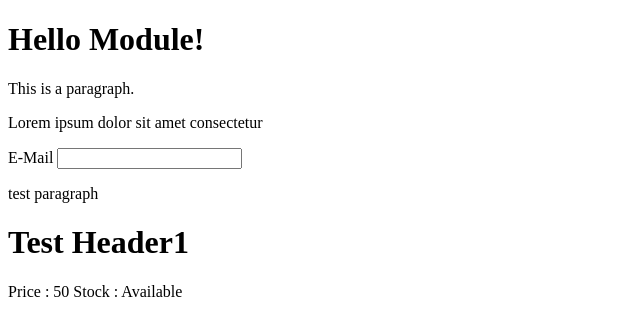
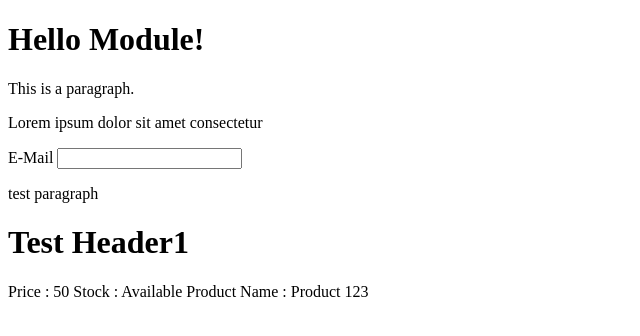
Before and after one commit to rajeshmya/git-demo, a plain HTML site: page index.html in a window 1280 px wide. Shown: the whole page, without its empty margins (0-640 px from the left). Drawn offline with Linux system fonts and the light colour scheme.

Commit message:
product 123 added

```diff
--- a/index.html
+++ b/index.html
@@ -16,5 +16,6 @@
 <h1>Test Header1</h1>
 Price : 50
 Stock : Available
+Product Name : Product 123
 </body>
 </html>
```
